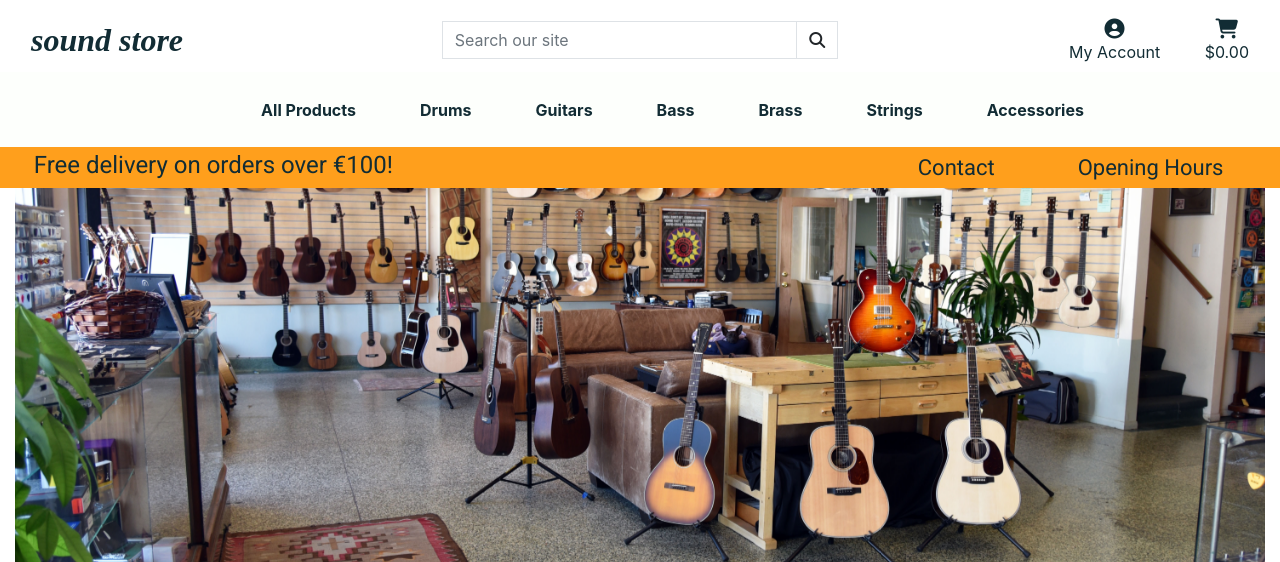
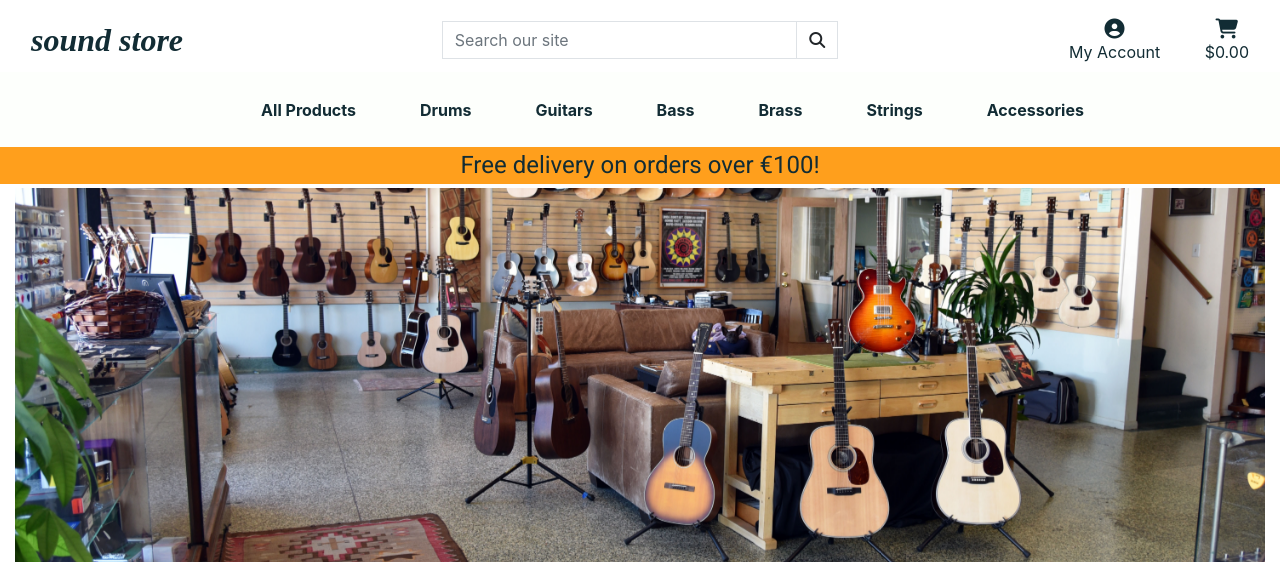
Before and after one commit to aaronh1986/SOUND-STORE-milestone-4, a Django app: page / in a window 1280 px wide. Shown: the top 562 px of the page. Run offline with Django 3.2, Linux system fonts and the light colour scheme; some libraries are stand-ins or nearby versions; some web fonts are replaced.

Commit message:
Remove free delivery banner on mobile screens

```diff
--- a/static/css/base.css
+++ b/static/css/base.css
@@ -403,12 +403,12 @@ body {
     }
 
     .icon-media-query {
-        height: 11px;
-        width: 11px;
+        height: 8px;
+        width: 8px;
     }
 
     .media-query-text {
-        font-size: 3px;
+        font-size: 6px;
     }
   }
 
--- a/templates/base.html
+++ b/templates/base.html
@@ -113,11 +113,11 @@
       </nav>
   </div>
   <div id="delivery-banner" class="row text-center">
-    <div class="col-4 bg-black text-white">
+    <div class="d-none d-md-block col-md-12 bg-black text-white">
         <h4 class="logo-font color my-1">Free delivery on orders over €{{ free_delivery_threshold }}!</h4>
     </div>
-    <div class="col-4 bg-black text-white"></div>
-      <ul class="business-links col-4 bg-black text-white color my-1">
+    <!--<div class="col-4 bg-black text-white"></div>-->
+      <!--<ul class="business-links col-4 bg-black text-white color my-1">
         <li>
           <a class="logo-font color pl-2" href="#" id="contact-link" data-toggle="dropdown" aria-haspopup="true"
             aria-expanded="false">
@@ -145,7 +145,7 @@
             </ul>
           </div>
         </li>
-      </ul>
+      </ul>-->
 </div>
   </header>
 
```
